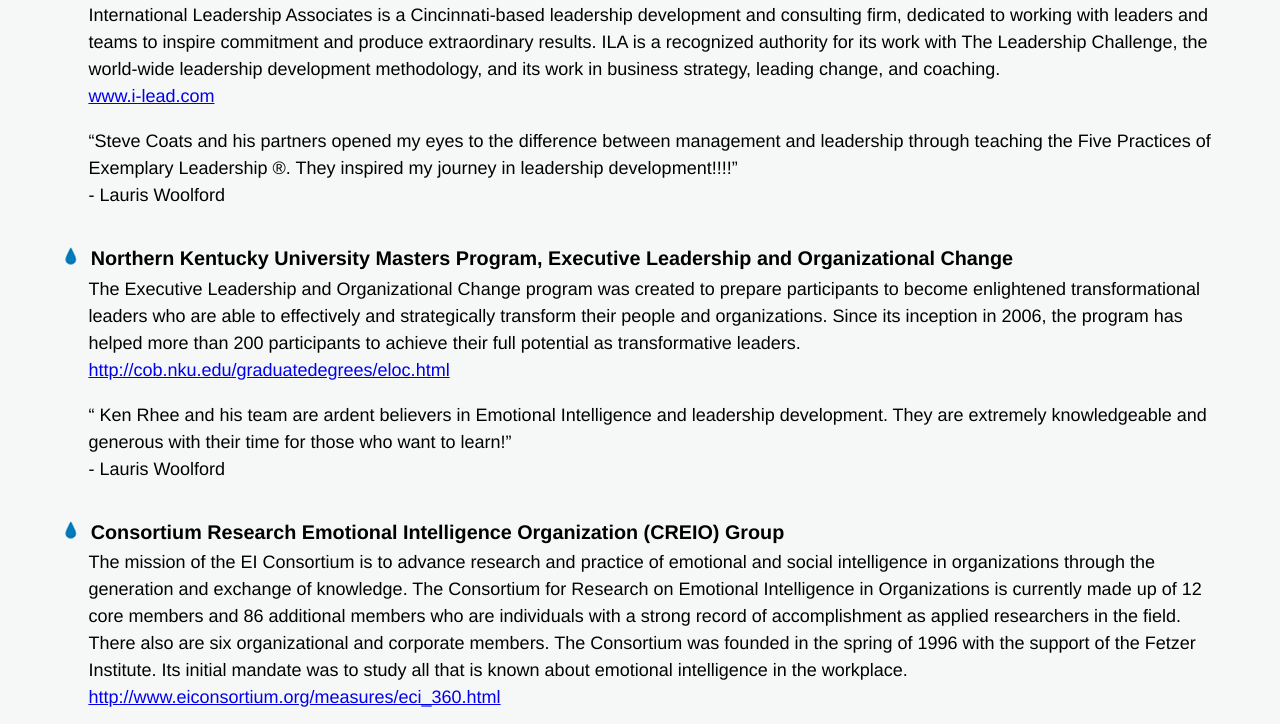
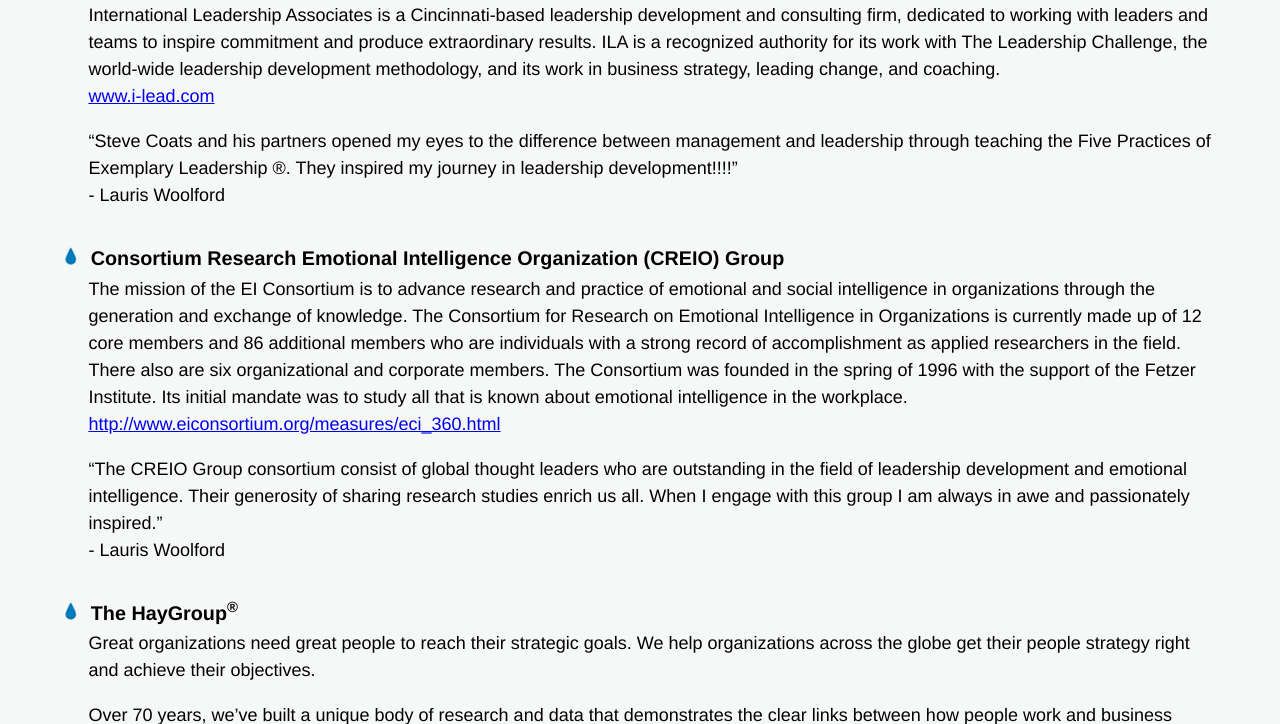
Before and after one commit to imaginatiiinc/woolfordandassociates, a PHP site: page /strategic-partners.php in a window 1280 px wide. Shown: the part 1818-2542 px from the top of the page. Run offline with PHP 8.4, Linux system fonts and the light colour scheme; some libraries are stand-ins or nearby versions.

Commit message:
Strategic Partners page
removal of Kentucky header and blurb

```diff
--- a/strategic-partners.php
+++ b/strategic-partners.php
@@ -45,11 +45,6 @@
                     <p>International Leadership Associates is a Cincinnati-based leadership development and consulting firm, dedicated to working with leaders and teams to inspire commitment and produce extraordinary results. ILA is a recognized authority for its work with The Leadership Challenge, the world-wide leadership development methodology, and its work in business strategy, leading change, and coaching.<br><a target="_blank" href="http://www.i-lead.com">www.i-lead.com</a></p>
 
                     <p>“Steve Coats and his partners opened my eyes to the difference between management and leadership through teaching the Five Practices of Exemplary Leadership ®. They inspired my journey in leadership development!!!!” <br>- Lauris Woolford </p>
-                    <h2 style="font-weight:bold;">Northern Kentucky University Masters Program, Executive Leadership and Organizational Change</h2>
-                  <p>The Executive Leadership and Organizational Change program was created to prepare participants to become enlightened transformational leaders who are able to effectively and strategically transform their people and organizations. Since its inception in 2006, the program has helped more than 200 participants to achieve their full potential as transformative leaders.<br><a target="_blank" href="http://cob.nku.edu/graduatedegrees/eloc.html">http://cob.nku.edu/graduatedegrees/eloc.html</a></p>
-
-                  <p>“ Ken Rhee and his team are ardent believers in Emotional Intelligence and leadership development. They are extremely knowledgeable and generous with their time for those who want to learn!” <br>
-                  - Lauris Woolford</p>
                     <h2 style="font-weight:bold;">Consortium Research Emotional Intelligence Organization (CREIO) Group</h2>
                   <p>The mission of the EI Consortium is to advance research and practice of emotional and social intelligence in organizations through the generation and exchange of knowledge. The Consortium for Research on Emotional Intelligence in Organizations is currently made up of 12 core members and 86 additional members who are individuals with a strong record of accomplishment as applied researchers in the field. There also are six organizational and corporate members. The Consortium was founded in the spring of 1996 with the support of the Fetzer Institute. Its initial mandate was to study all that is known about emotional intelligence in the workplace.<br><a target="_blank" href="http://www.eiconsortium.org/measures/eci_360.html">http://www.eiconsortium.org/measures/eci_360.html</a></p>
                   <p>“The CREIO Group consortium consist of global thought leaders who are outstanding in the field of leadership development and emotional intelligence. Their generosity of sharing research studies enrich us all. When I engage with this group I am always in awe and passionately inspired.” <br>- Lauris Woolford</p>
```
